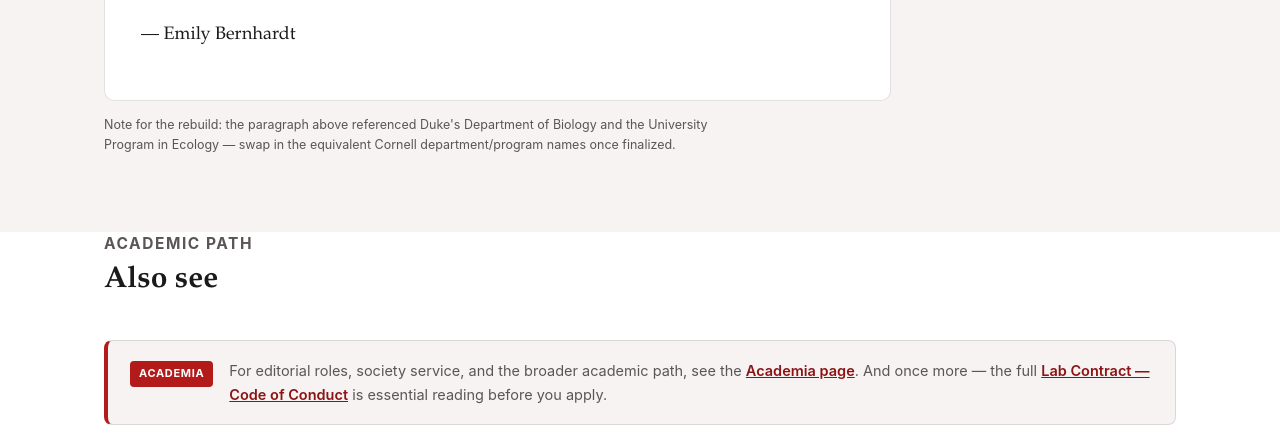
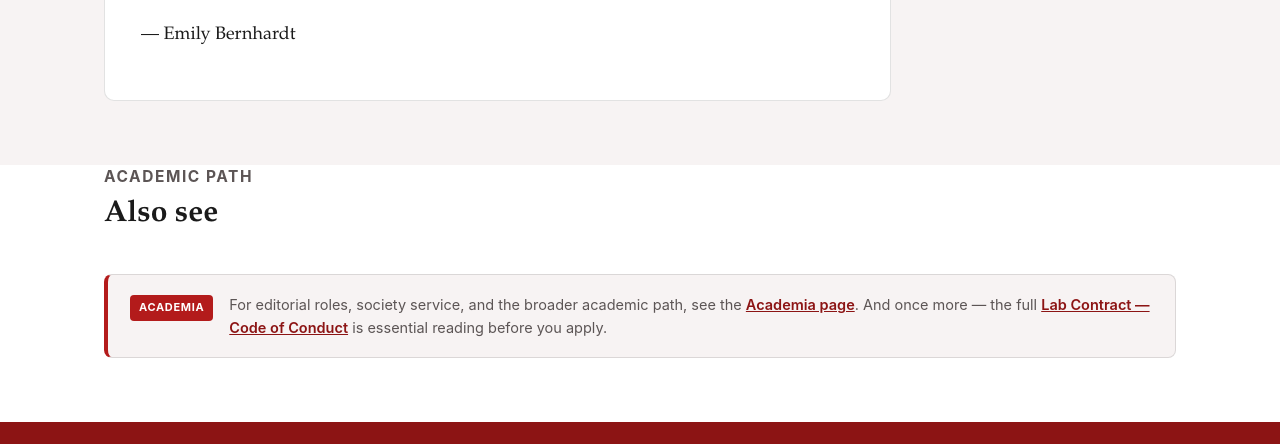
Before and after one commit to ebernhar/bernhardt-lab-website, a plain HTML site: page join-the-lab.html in a window 1280 px wide. Shown: the part 2989-3433 px from the top of the page. Drawn offline with Linux system fonts and the light colour scheme.

Commit message:
Update join-the-lab.html
remove note from rebuild

```diff
--- a/join-the-lab.html
+++ b/join-the-lab.html
@@ -124,8 +124,7 @@
 
       <p class="sign">— Emily Bernhardt</p>
     </div>
-    <p style="font-size:12.5px; color:var(--ink-soft); margin-top:14px; max-width:78ch;">Note for the rebuild: the paragraph above referenced Duke's Department of Biology and the University Program in Ecology — swap in the equivalent Cornell department/program names once finalized.</p>
-  </div>
+   </div>
 </section>
 
 <section class="tight">
```
